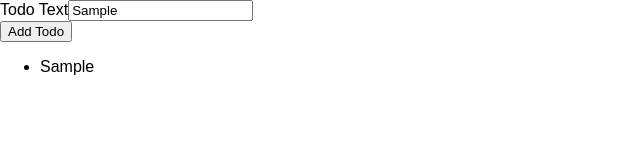
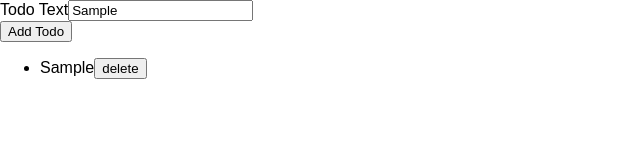
Before and after one commit to legacy83/maximilianschwarzmuller-typescript-react, a React (Create React App) app: page / in a window 1280 px wide. Both pictures are taken after typing "Sample" into the empty fields and a click on the button "Add Todo". Shown: the top 160 px of the page, without its empty margins (0-640 px from the left). Built offline with nearby package versions, Linux system fonts and the light colour scheme.

Commit message:
added delete handler

```diff
--- a/src/App.tsx
+++ b/src/App.tsx
@@ -13,10 +13,16 @@ const App: React.FC = () => {
 		]);
 	};
 
+	const deleteHandler = (id: string) => {
+		setTodoItems((previous) => {
+			return previous.filter((todoItem) => id !== todoItem.id);
+		});
+	};
+
 	return (
 		<div className="App">
 			<NewTodo onAdd={addHandler} />
-			<TodoList items={todoItems} />
+			<TodoList items={todoItems} onDelete={deleteHandler} />
 		</div>
 	);
 };
--- a/src/components/TodoList.tsx
+++ b/src/components/TodoList.tsx
@@ -4,7 +4,10 @@ const TodoList: React.FC<TodoListProps> = (props) => {
 	return (
 		<ul>
 			{props.items.map((item) => (
-				<li key={item.id}>{item.text}</li>
+				<li key={item.id}>
+					<span>{item.text}</span>
+					<button onClick={props.onDelete.bind(null, item.id)}>delete</button>
+				</li>
 			))}
 		</ul>
 	);
@@ -15,6 +18,7 @@ interface TodoListProps {
 		id: string;
 		text: string;
 	}[];
+	onDelete: (id: string) => void;
 }
 
 export default TodoList;
```
